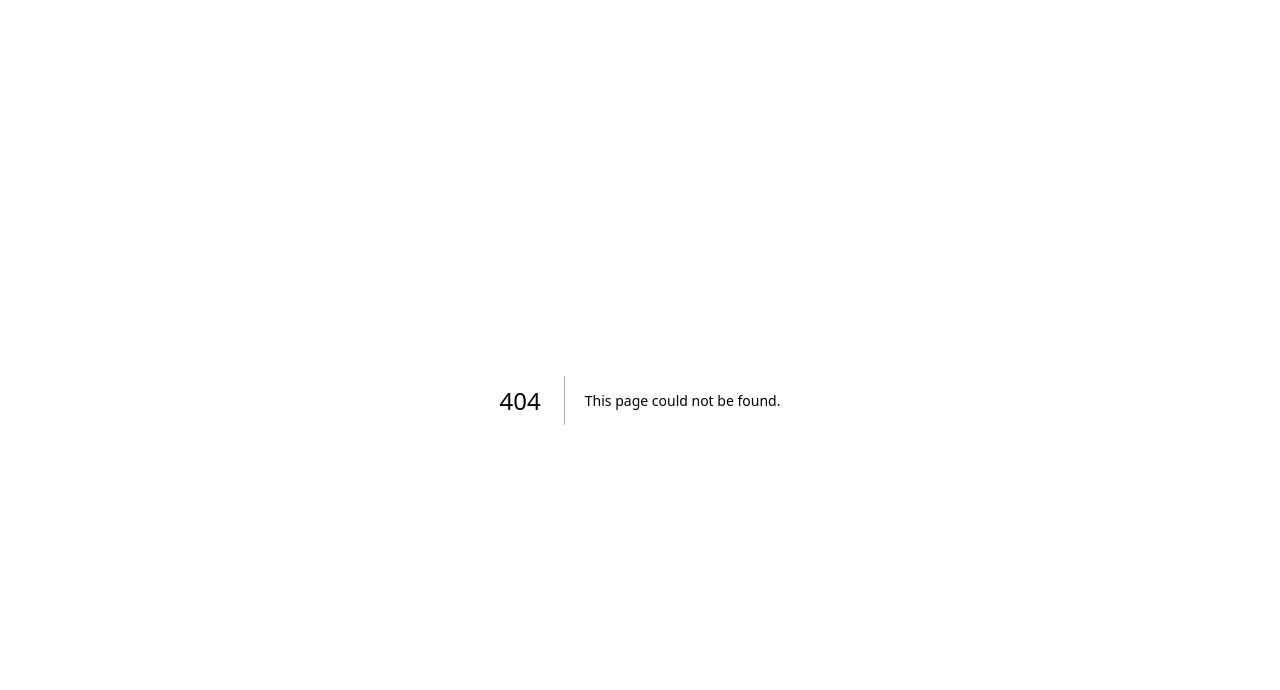
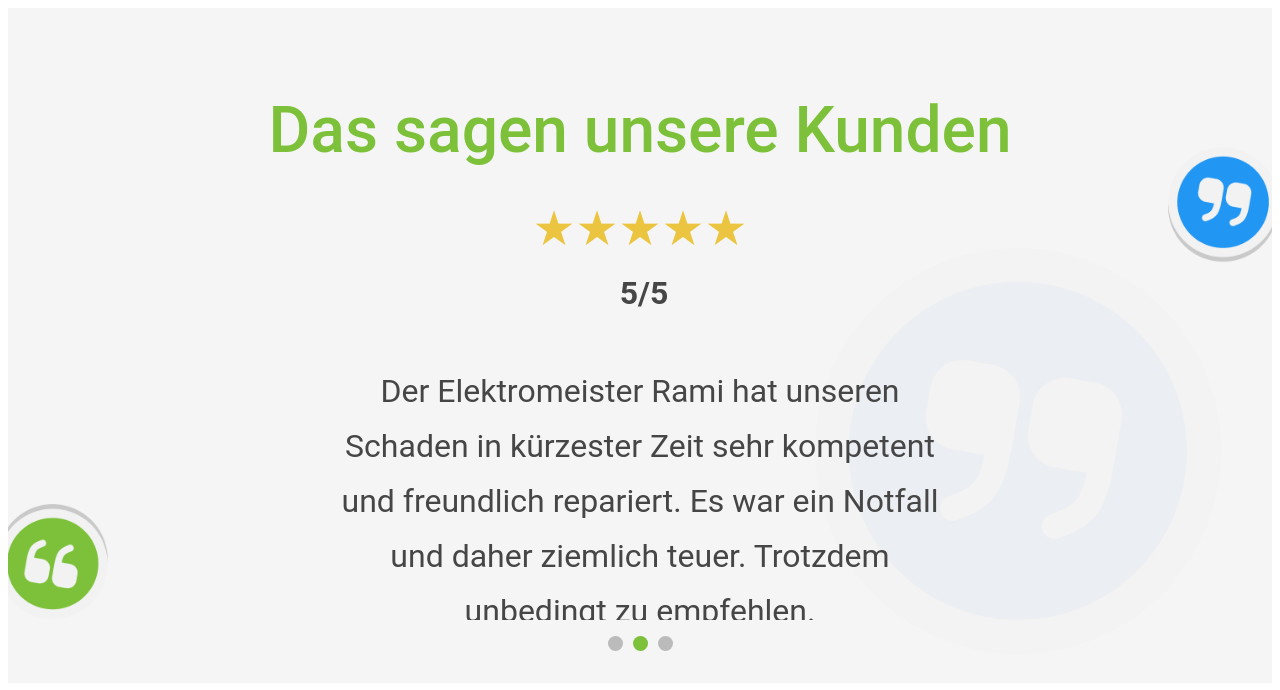
Before and after one commit to khaled-Alahmad/handwerker-front, a Next.js app: page /Testimonials/Testimonials in a window 1280 px wide. Before the commit this address had no page. Shown: the top 690 px of the page. Built offline with nearby package versions, Linux system fonts and the light colour scheme.

Commit message:
Testimonials added

```diff
--- a/src/app/page.js
+++ b/src/app/page.js
@@ -8,6 +8,7 @@ import About from "@/pages/About/About";
 import { useEffect, useState } from "react";
 import Services from "@/pages/Services/Services";
 import WhyUs from "@/pages/WhyUs/WhyUs";
+import Testimonials from "@/pages/Testimonials/Testimonials";
 
 export default function Home() {
   return (
@@ -29,6 +30,9 @@ export default function Home() {
         <Services />
       </section>
       <WhyUs />
+      <section className={styles.testimonials}>
+        <Testimonials />
+      </section>
     </div>
   );
 }
--- /dev/null
+++ b/src/pages/Testimonials/Testimonials.js
@@ -0,0 +1,99 @@
+"use client";
+import { useEffect, useState } from "react";
+import { useSwipeable } from "react-swipeable";
+import styles from "@/styles/Home.module.css";
+
+const testimonialsData = [
+  {
+    id: 1,
+    rating: 4.5,
+    text: "Innerhalb von 30 Minuten waren die Elektriker und Meister da. Die Arbeit wurde in 15 Minuten erledigt. Super Arbeit, vielen Dank!",
+  },
+  {
+    id: 2,
+    rating: 5,
+    text: "Der Elektromeister Rami hat unseren Schaden in kürzester Zeit sehr kompetent und freundlich repariert. Es war ein Notfall und daher ziemlich teuer. Trotzdem unbedingt zu empfehlen.",
+  },
+  {
+    id: 3,
+    rating: 5,
+    text: "Super höflich und nett. Erfahrung und voller Respekt. Nur empfehlenswert.",
+  },
+];
+
+const Testimonials = () => {
+  const [currentSlide, setCurrentSlide] = useState(0);
+  const [swipeDirection, setSwipeDirection] = useState(null);
+
+  useEffect(() => {
+    const interval = setInterval(() => {
+      setSwipeDirection("left");
+      setCurrentSlide((prevSlide) => (prevSlide + 1) % testimonialsData.length);
+    }, 5000);
+
+    return () => clearInterval(interval);
+  }, []);
+
+  const handlers = useSwipeable({
+    onSwipedLeft: () => {
+      setSwipeDirection("left");
+      setCurrentSlide((prevSlide) => (prevSlide + 1) % testimonialsData.length);
+    },
+    onSwipedRight: () => {
+      setSwipeDirection("right");
+      setCurrentSlide(
+        (prevSlide) =>
+          (prevSlide - 1 + testimonialsData.length) % testimonialsData.length
+      );
+    },
+    preventDefaultTouchmoveEvent: true,
+    trackMouse: true,
+  });
+
+  return (
+    <section className={styles.testimonialsSection}>
+      <h2>Das sagen unsere Kunden</h2>
+      <div
+        {...handlers}
+        className={`${styles.sliderTestimonial} ${styles[swipeDirection]}`}
+      >
+        {testimonialsData.map((testimonial, index) => (
+          <div
+            key={index}
+            className={`${styles.testimonial} ${
+              index === currentSlide ? styles.active : ""
+            }`}
+          >
+            <div className={styles.rating}>
+              {Array.from({ length: 5 }, (_, i) => (
+                <span
+                  key={i}
+                  className={`${styles.star} ${
+                    i < Math.floor(testimonial.rating) ? styles.filled : ""
+                  }`}
+                >
+                  &#9733;
+                </span>
+              ))}
+            </div>
+            <span className={styles.ratingValue}>{testimonial.rating}/5</span>
+            <p className={styles.testimonialsText}>{testimonial.text}</p>
+          </div>
+        ))}
+      </div>
+      <div className={styles.pagination}>
+        {testimonialsData.map((_, index) => (
+          <span
+            key={index}
+            className={`${styles.dot} ${
+              index === currentSlide ? styles.activeDot : ""
+            }`}
+            onClick={() => setCurrentSlide(index)}
+          ></span>
+        ))}
+      </div>
+    </section>
+  );
+};
+
+export default Testimonials;
--- a/src/styles/Home.module.css
+++ b/src/styles/Home.module.css
@@ -298,8 +298,15 @@
 }
 
 .whyUsSection h2 {
-  font-size: 2.5rem;
-  color: #8fd14f;
+  font-family: "Roboto";
+  font-style: normal;
+  font-weight: 500;
+  font-size: 64px;
+  line-height: 75px;
+  /* identical to box height */
+
+  color: #7cc139;
+
   margin-bottom: 2rem;
 }
 
@@ -330,6 +337,10 @@
   align-items: center;
   justify-content: center;
 }
+.whyImgSection:hover {
+  opacity: 0.7;
+  cursor: pointer;
+}
 
 .reason h3 {
   color: #333;
@@ -352,7 +363,145 @@
   line-height: 137%;
 }
 
+/* styles/Testimonials.module.css */
+.testimonialsSection {
+  background-image: url("../images/bg-testimonials.png");
+  background-position: center;
+  background-repeat: no-repeat;
+  background-size: cover;
+  padding: 2rem 2rem;
+  text-align: center;
+  display: flex;
+  flex-direction: column;
+  align-items: center;
+  user-select: none;
+}
+
+.testimonialsSection h2 {
+  font-family: "Roboto";
+  font-style: normal;
+  font-weight: 500;
+  font-size: 64px;
+  line-height: 75px;
+  /* identical to box height */
+
+  color: #7cc139;
+
+  margin-bottom: 2rem;
+}
+
+.sliderTestimonial {
+  position: relative;
+  overflow: hidden;
+  width: 100%;
+  height: 420px;
+  display: flex;
+  flex-direction: column;
+  align-items: center;
+}
+
+.testimonial {
+  position: absolute;
+  cursor: pointer;
+  top: 0;
+  left: 100%;
+  width: 100%;
+  opacity: 0;
+  transition: left 0.5s ease-in-out, opacity 0.5s ease-in-out;
+  display: flex;
+  flex-direction: column;
+  align-items: center;
+}
+
+.testimonial.active {
+  left: 0;
+  opacity: 1;
+}
+
+.testimonial.inactive-left {
+  left: -100%;
+  opacity: 0;
+}
+
+.testimonial.inactive-right {
+  left: 100%;
+  opacity: 0;
+}
+
+.rating {
+  display: flex;
+  align-items: center;
+  margin-bottom: 1rem;
+}
+
+.star {
+  font-size: 3rem;
+  color: #ccc;
+}
+
+.star.filled {
+  color: #ebc440;
+}
+
+.ratingValue {
+  font-family: "Roboto";
+  font-style: normal;
+  font-weight: 600;
+  font-size: 32px;
+  line-height: 137%;
+  /* identical to box height, or 44px */
+
+  color: #464646;
+
+  margin-left: 0.5rem;
+
+  margin-bottom: 1rem;
+}
+
+.testimonialsText {
+  font-family: "Roboto";
+  font-style: normal;
+  font-weight: 400;
+  font-size: 32px;
+  line-height: 172%;
+  /* or 55px */
+  text-align: center;
+
+  color: #464646;
+
+  max-width: 600px;
+}
+
+.pagination {
+  display: flex;
+  justify-content: center;
+  margin-top: 1rem;
+}
+
+.dot {
+  height: 15px;
+  width: 15px;
+  margin: 0 5px;
+  background-color: #bbb;
+  border-radius: 50%;
+  display: inline-block;
+  transition: background-color 0.3s;
+  cursor: pointer;
+}
+
+.dot.activeDot {
+  background-color: #7cc139;
+}
+
 @media (max-width: 768px) {
+}
+
+@media (max-width: 768px) {
+  .testimonial {
+    flex: 1 1 100%;
+    max-width: 100%;
+    text-align: center;
+  }
   .reason p,
   .reason h3 {
     font-size: 22px;
@@ -361,6 +510,7 @@
     flex: 1 1 100%;
     max-width: 100%;
     text-align: center;
+    flex-direction: column;
   }
   .sliderContainer {
     padding: 0;
@@ -384,7 +534,8 @@
   .cardDescription {
     font-size: 1.25rem;
   }
-  .main {
+  .main,
+  .whyUsSection {
     height: 100%;
     padding-bottom: 2rem;
     padding-inline: 2rem;
```
Also changed, not shown: src/images/bg-testimonials.png (added).
